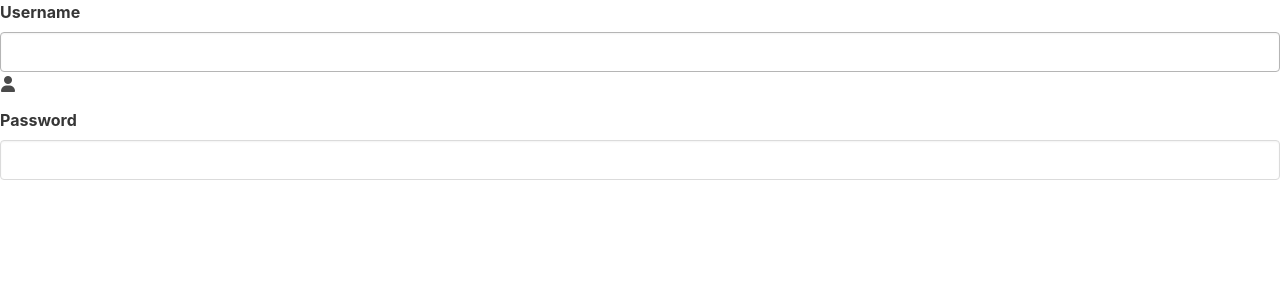
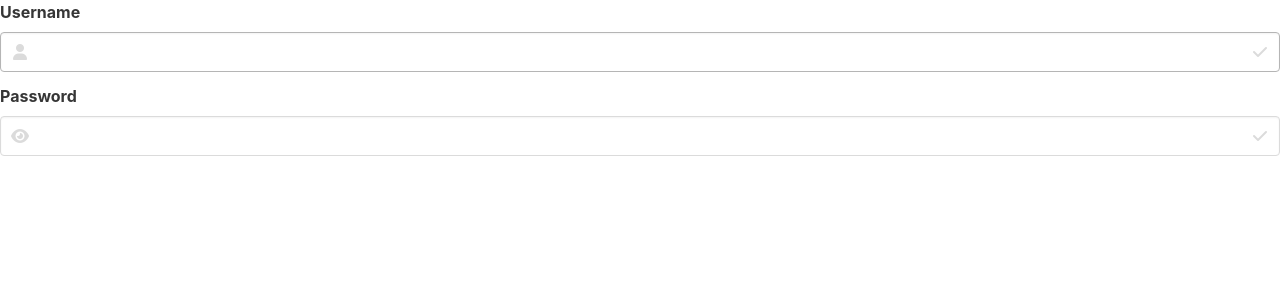
Before and after one commit to concept-practice/react-patterns, a React (Create React App) app: page / in a window 1280 px wide. Shown: the top 300 px of the page. Built offline with nearby package versions, Linux system fonts and the light colour scheme.

Commit message:
more junk

```diff
--- /dev/null
+++ b/src/common/shared/elements/icons/EyeIcon.tsx
@@ -0,0 +1,7 @@
+import Icon from "./Icon";
+
+const EyeIcon: React.FC = () => {
+  return <Icon iconType="fas fa-eye" />;
+};
+
+export default EyeIcon;
--- a/src/common/shared/forms/base/BaseTextInput.tsx
+++ b/src/common/shared/forms/base/BaseTextInput.tsx
@@ -1,8 +1,10 @@
 import type IUseInput from "../hooks/IUseInput";
+import Icon from "../../elements/icons/Icon";
 import InputControl from "../common/InputControl";
 import InputField from "../common/InputField";
 import Label from "../../elements/Label";
 import type ProjectionProps from "../../common/ProjectionProps";
+import type { ReactNode } from "react";
 import { useId } from "react";
 
 const BaseTextInput: React.FC<BaseTextInputProps> = ({ children, useInput, labelText, inputType = "text" }) => {
@@ -11,15 +13,17 @@ const BaseTextInput: React.FC<BaseTextInputProps> = ({ children, useInput, label
   return (
     <InputField>
       <Label htmlFor={inputId} text={labelText} />
-      <InputControl>
+      <InputControl options="has-icons-left has-icons-right">
         <input className="input" id={inputId} onChange={useInput.handleOnChange} type={inputType} />
+        {children}
+        <Icon iconType="fas fa-check" options="is-small is-right" />
       </InputControl>
-      {children}
     </InputField>
   );
 };
 
 interface BaseTextInputProps extends ProjectionProps {
+  children?: ReactNode;
   useInput: IUseInput;
   labelText: string;
   inputType?: string;
--- a/src/common/shared/forms/inputs/PasswordInput.tsx
+++ b/src/common/shared/forms/inputs/PasswordInput.tsx
@@ -1,8 +1,23 @@
 import BaseTextInput from "../base/BaseTextInput";
+import EyeIcon from "../../elements/icons/EyeIcon";
 import type IUseInput from "../hooks/IUseInput";
+import ValueDefaults from "../../../../utilities/defaults/ValueDefaults";
+import useToggle from "../../../hooks/use-toggle/UseToggle";
 
 const PasswordInput: React.FC<PasswordInputProps> = ({ labelText = "Password", useInput }) => {
-  return <BaseTextInput inputType="password" labelText={labelText} useInput={useInput} />;
+  const [value, toggle] = useToggle<string>("password", "text");
+
+  const onClickHandler = (): void => {};
+
+  const onKeyDownHandler = (): void => {};
+
+  return (
+    <BaseTextInput inputType={value} labelText={labelText} useInput={useInput}>
+      <div onClick={onClickHandler} onKeyDown={onKeyDownHandler} role="button" tabIndex={ValueDefaults.CanTabTo}>
+        <EyeIcon />
+      </div>
+    </BaseTextInput>
+  );
 };
 
 interface PasswordInputProps {
--- a/src/reportWebVitals.ts
+++ b/src/reportWebVitals.ts
@@ -1,8 +1,8 @@
-import { ReportHandler } from 'web-vitals';
+import { ReportHandler } from "web-vitals";
 
 const reportWebVitals = (onPerfEntry?: ReportHandler) => {
   if (onPerfEntry && onPerfEntry instanceof Function) {
-    import('web-vitals').then(({ getCLS, getFID, getFCP, getLCP, getTTFB }) => {
+    import("web-vitals").then(({ getCLS, getFID, getFCP, getLCP, getTTFB }) => {
       getCLS(onPerfEntry);
       getFID(onPerfEntry);
       getFCP(onPerfEntry);
--- a/src/utilities/defaults/ValueDefaults.ts
+++ b/src/utilities/defaults/ValueDefaults.ts
@@ -1,5 +1,6 @@
 const ValueDefaults = {
   Boolean: false,
+  CanTabTo: 0,
   Date: new Date(),
   Number: 0,
   String: "",
```
Also changed, not shown: src/setupTests.ts (+1 -1 lines), .prettierrc.json.
